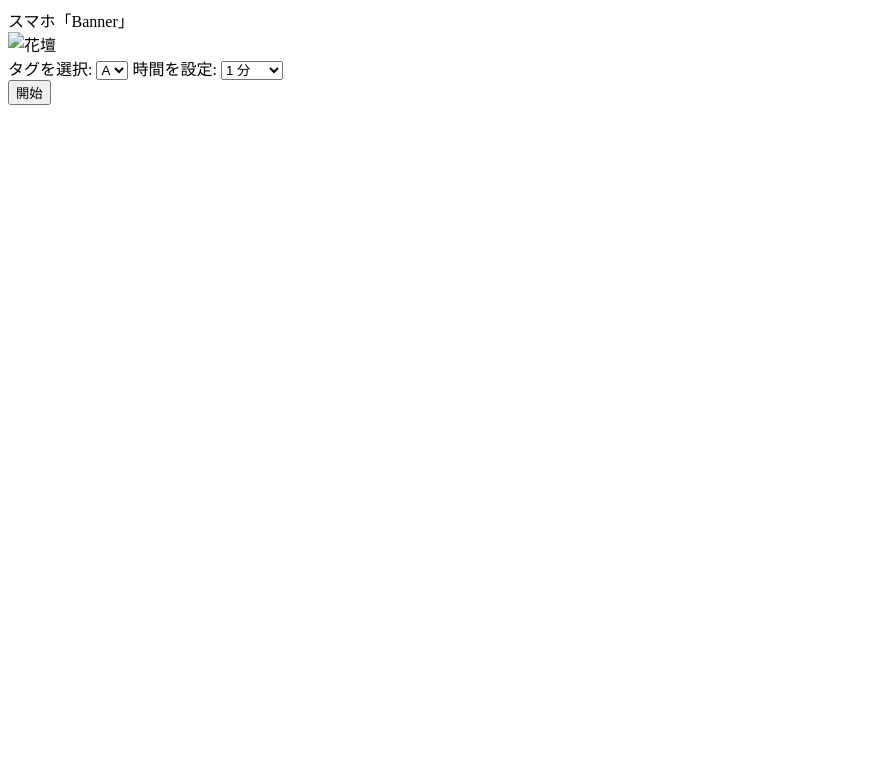
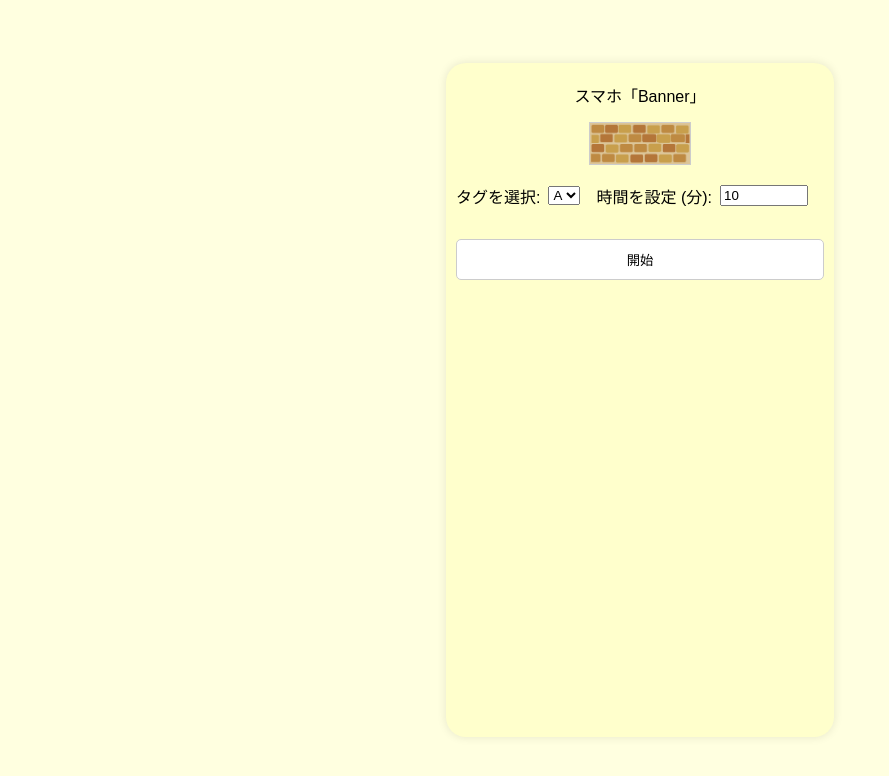
Before and after one commit to nakazato743/-Banner, a website: page public/index.html in a window 1280 px wide. Shown: the whole page, without its empty margins (0-889 px from the left). Drawn offline with Linux system fonts and the light colour scheme.

Commit message:
Update: CSS関連

```diff
--- a/public/index.html
+++ b/public/index.html
@@ -5,16 +5,17 @@
     <meta charset="UTF-8">
     <meta name="viewport" content="width=device-width, initial-scale=1.0">
     <title>タスクトラッカー</title>
-    <link rel="stylesheet" href="style.css">
+    <link rel="stylesheet" href="styles.css">
 </head>
 
 <body>
     <div class="container">
         <div class="banner">スマホ「Banner」</div>
         <div class="image-container">
-            <img src="images/sample-flower.png" alt="花壇" id="flower-image">
+            <img src="dodai.png" alt="花壇" id="dodai-image">
         </div>
         <div class="dropdowns">
+            <div class="flex-container">
                 <!-- タグ選択 -->
                 <label for="tag-select">タグを選択:</label>
                 <select id="tag-select">
@@ -25,10 +26,9 @@
                 </select>
 
                 <!-- 時間設定 -->
-            <label for="time-select">時間を設定:</label>
-            <select id="time-select">
-                <!-- 1分から300分まで1分刻みで生成 -->
-            </select>
+                <label for="time-input">時間を設定 (分):</label>
+                <input type="number" id="time-input" min="10" step="5" value="10">
+            </div>
         </div>
         <div class="start-button">
             <button id="start-btn">開始</button>
@@ -36,19 +36,10 @@
     </div>
 
     <script>
-        // 時間選択のオプションを生成
-        const timeSelect = document.getElementById('time-select');
-        for (let i = 1; i <= 300; i += 1) {
-            const option = document.createElement('option');
-            option.value = i;
-            option.text = `${i} 分`;
-            timeSelect.appendChild(option);
-        }
-
         // 開始ボタンの処理
         document.getElementById('start-btn').addEventListener('click', function () {
             const selectedTag = document.getElementById('tag-select').value;
-            const selectedTime = document.getElementById('time-select').value;
+            const selectedTime = document.getElementById('time-input').value;
 
             // URLにタグと時間のパラメータを渡して画面遷移
             window.location.href = `timer.html?tag=${selectedTag}&time=${selectedTime}`;
--- a/public/styles.css
+++ b/public/styles.css
@@ -10,7 +10,10 @@ body {
 }
 
 .container {
-    width: 300px;
+    max-width: 100%;
+    /* 親要素の幅に合わせる */
+    aspect-ratio: 9 / 16;
+    /* アスペクト比を16:9に設定 */
     padding: 10px;
     border-radius: 20px;
     background-color: #ffffcc;
@@ -19,10 +22,8 @@ body {
 }
 
 .banner {
-    padding: 15px;
-    margin-bottom: 10px;
-    border: 1px solid #ccc;
-    background-color: #fff;
+    padding: 10px;
+    margin-bottom: 5px;
 }
 
 .image-container img {
@@ -31,6 +32,22 @@ body {
     margin-bottom: 15px;
 }
 
+#dodai-image {
+    max-width: 100%;
+    width: 100px;
+    /* 横幅を300pxに指定 */
+    height: auto;
+    /* 高さは自動調整（アスペクト比を保つ） */
+}
+
+#time-input {
+    width: 80px;
+    /* 幅を80pxに設定 */
+    margin-right: 16px;
+    /* ボタンとの間の余白を保つために追加 */
+}
+
+
 .dropdowns {
     margin-bottom: 15px;
     display: flex;
@@ -38,16 +55,25 @@ body {
     gap: 10px;
 }
 
-label {
-    font-weight: bold;
+.flex-container {
+    display: flex;
+    align-items: center;
+    /* 垂直方向の中央揃え */
+    margin-bottom: 16px;
+    /* 下部の余白 */
 }
 
-select {
-    padding: 10px;
-    border: 1px solid #ccc;
-    border-radius: 5px;
-    background-color: #fff;
+.flex-container label {
+    margin-right: 8px;
+    /* ラベルとセレクトボックスの間の余白 */
 }
+
+.flex-container select,
+.flex-container input {
+    margin-right: 16px;
+    /* ボタンとの間の余白 */
+}
+
 
 .start-button button {
     padding: 10px 20px;
```
Also changed, not shown: public/timer.html (+3 -3 lines), public/dodai.png (added). Lines whose indentation alone changed are shown as unchanged.
